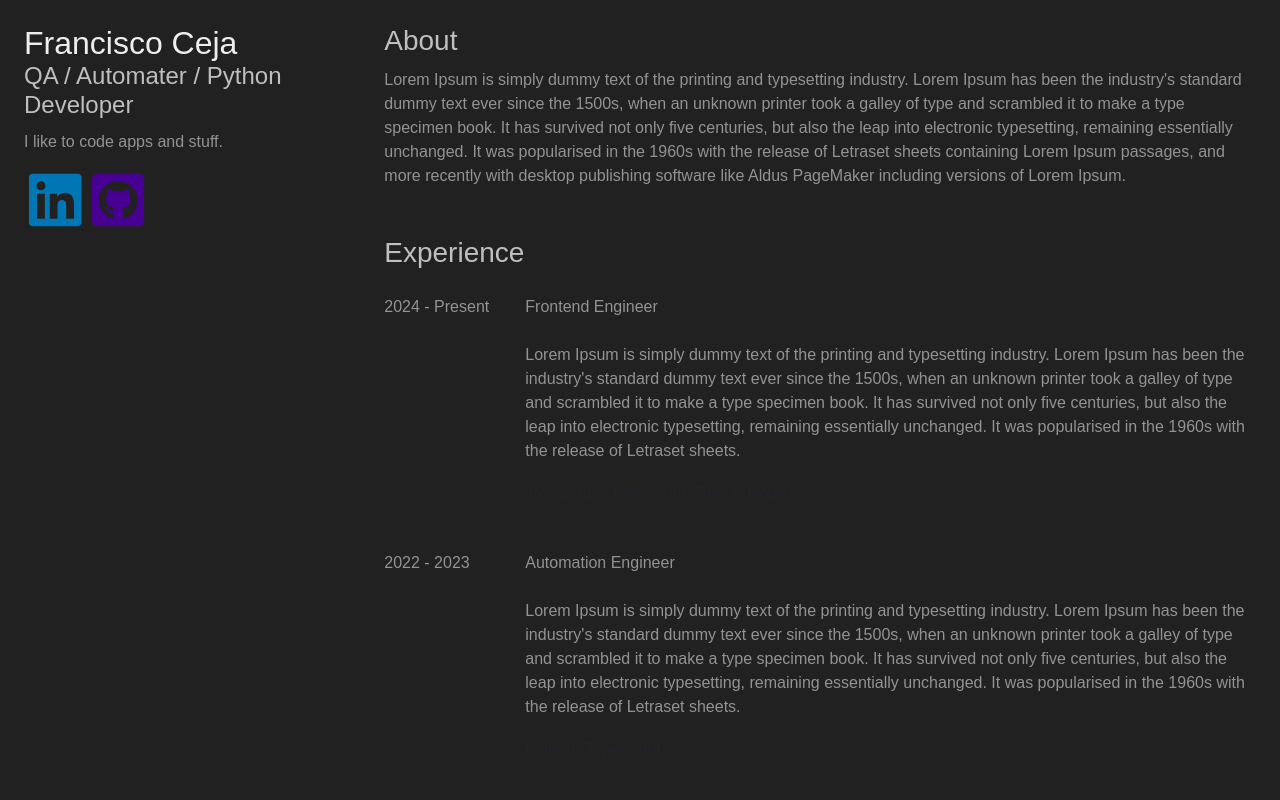
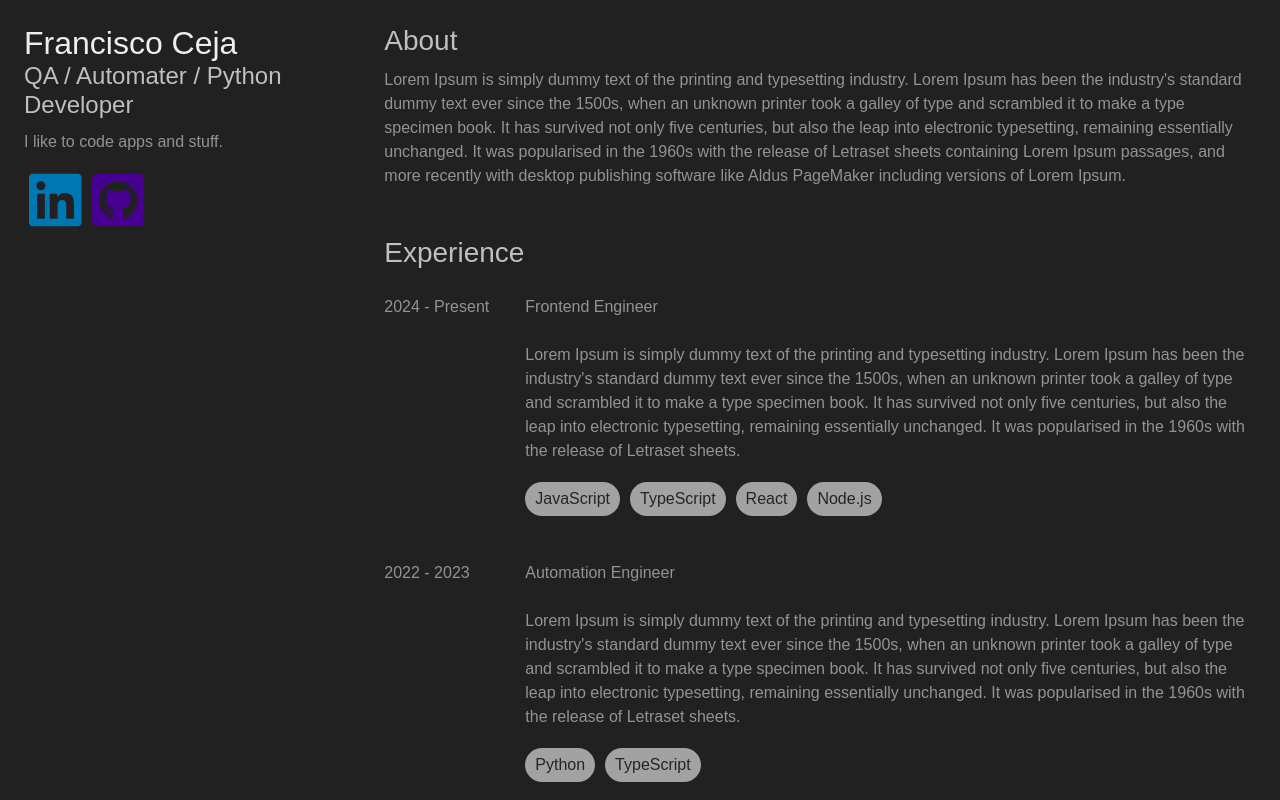
Before and after one commit to fceja/fceja.com_v2, a React (Vite) app: page / in a window 1280 px wide. Shown: the top 800 px of the page. Built offline with nearby package versions, Linux system fonts and the light colour scheme.

Commit message:
add classname to exp, reflecting changes

```diff
--- a/src/scss/common/components/Tags.scss
+++ b/src/scss/common/components/Tags.scss
@@ -1,4 +1,14 @@
 @import "@scss/Global.scss";
+
+/* home page styles */
+.experience-tag {
+    padding: 5px 10px 5px 10px;
+    border-radius: 25px;
+    background-color: rgb(162, 162, 162);
+    font-size: 1em;
+    font-weight: 100;
+
+}
 
 /* home page styles */
 .home-page-tag {
--- a/src/ts/components/Cards.tsx
+++ b/src/ts/components/Cards.tsx
@@ -31,7 +31,7 @@ const Cards = () => {
                             <div className="card-desc w-100">
                                 <div className="card-title">{elem.title}</div>
                                 <p className="card-p mt-4">{elem.paragraph}</p>
-                                <Tags tagData={elem.tags} parentIndex={i} />
+                                <Tags className="experience" tagData={elem.tags} parentIndex={i} />
                             </div>
                         </li>
                     )
```
